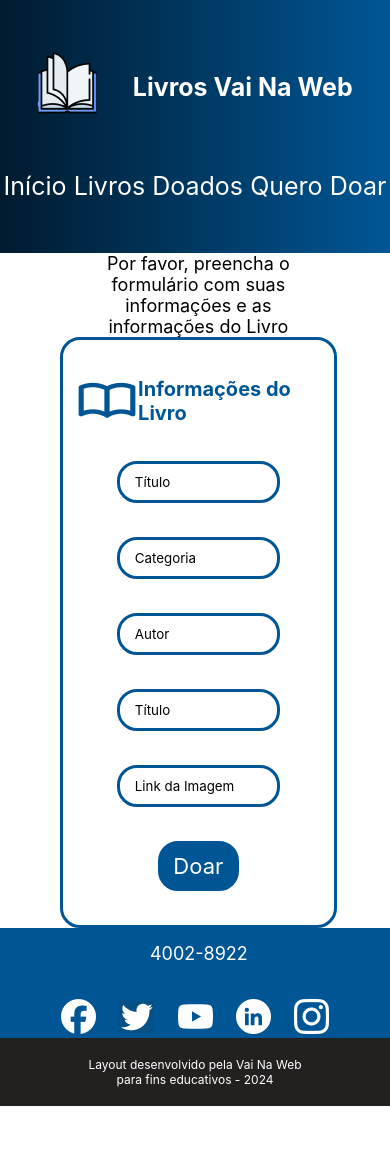
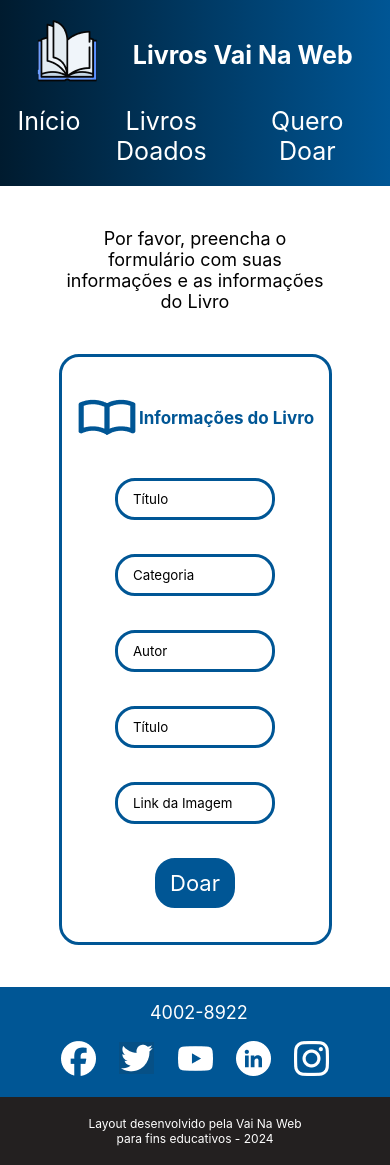
Before and after one commit to hugoffranca/desafioVaiNoLivro, a React (Vite) app: page /queroDoar in a window 390 px wide. Before the commit the page ends 1106 px from the top, so only its background shows below. Built offline with nearby package versions, Linux system fonts and the light colour scheme.

Commit message:
feat: adicionando hover em cards

```diff
--- a/src/components/footer/footer.module.scss
+++ b/src/components/footer/footer.module.scss
@@ -14,6 +14,15 @@
     justify-content: space-between;
     align-items: center;
     margin-right: 2%;
+
+    a {
+      transform-style: preserve-3d;
+      transition: transform 0.3s ease, box-shadow 0.3s ease;
+
+      &:hover {
+        transform: translateY(-10px) rotateX(5deg) rotateY(-5deg);
+      }
+    }
   }
 }
 
@@ -37,6 +46,16 @@
 
     nav {
       width: 70%;
+      height: 25vh;
+
+      a {
+        transform-style: preserve-3d;
+        transition: transform 0.3s ease, box-shadow 0.3s ease;
+
+        &:hover {
+          transform: translateY(-10px) rotateX(5deg) rotateY(-5deg);
+        }
+      }
     }
   }
 
--- a/src/components/header/header.module.scss
+++ b/src/components/header/header.module.scss
@@ -34,6 +34,8 @@ header {
 
     &:hover {
       color: rgb(190, 190, 222);
+      text-decoration: underline;
+      text-underline-offset: 7px;
     }
   }
 }
@@ -72,7 +74,7 @@ header {
   header {
     flex-direction: column;
     justify-content: space-evenly;
-    height: 30vh;
+    height: 22vh;
   }
 
   .logoHeader {
@@ -80,8 +82,14 @@ header {
   }
 
   .navHeader {
-    width: 100%;
+    width: 91%;
+    &:hover {
+      color: rgb(190, 190, 222);
+      text-decoration: underline;
+      text-underline-offset: 7px;
+    }
   }
+
   .barraDeBusca {
     display: none;
   }
--- a/src/pages/inicio/inicio.module.scss
+++ b/src/pages/inicio/inicio.module.scss
@@ -42,6 +42,14 @@
     align-items: center;
     justify-content: space-evenly;
     border-radius: 10px;
+    box-shadow: 0 10px 20px rgba(0, 0, 0, 0.2);
+    transform-style: preserve-3d;
+    transition: transform 0.3s ease, box-shadow 0.3s ease;
+
+    &:hover {
+      transform: translateY(-10px) rotateX(5deg) rotateY(-5deg);
+      box-shadow: 0 20px 40px rgba(0, 0, 0, 0.3);
+    }
   }
 
   p {
@@ -81,6 +89,11 @@
       width: 70%;
       height: 23vh;
 
+      hover {
+        transform: scale(1.03);
+        background-color: #0157948c;
+      }
+
       p {
         font-size: 16px;
       }
--- a/src/pages/livrosDoados/livrosDoados.module.scss
+++ b/src/pages/livrosDoados/livrosDoados.module.scss
@@ -1,6 +1,6 @@
 .livrosDoadosSection {
   display: flex;
-  height: 65vh;
+  height: 70vh;
   flex-direction: column;
   align-items: center;
   justify-content: space-evenly;
@@ -23,11 +23,17 @@
     flex-direction: column;
     align-items: center;
     justify-content: space-evenly;
+    transform-style: preserve-3d;
+    transition: transform 0.3s ease, box-shadow 0.3s ease;
+
+    &:hover {
+      transform: translateY(-10px) rotateX(5deg) rotateY(-5deg);
+    }
   }
+}
 
-  div {
-    text-align: center;
-  }
+div {
+  text-align: center;
 }
 
 @media (max-width: 780px) {
--- a/src/pages/queroDoar/queroDoar.module.scss
+++ b/src/pages/queroDoar/queroDoar.module.scss
@@ -47,17 +47,18 @@ form {
     height: 6vh;
     font-size: 22px;
     cursor: pointer;
-    padding-right: 0;
+    padding: 0px;
   }
 }
 
 @media (max-width: 780px) {
   .queroDoarSection {
-    width: 47vh;
+    width: 100%;
+    height: 95vh;
 
     p {
       font-size: 18px;
-      width: 60%;
+      width: 70%;
       text-align: center;
     }
   }
@@ -66,7 +67,7 @@ form {
     width: 70%;
 
     h2 {
-      font-size: 20px;
+      font-size: 17px;
     }
   }
 
```
